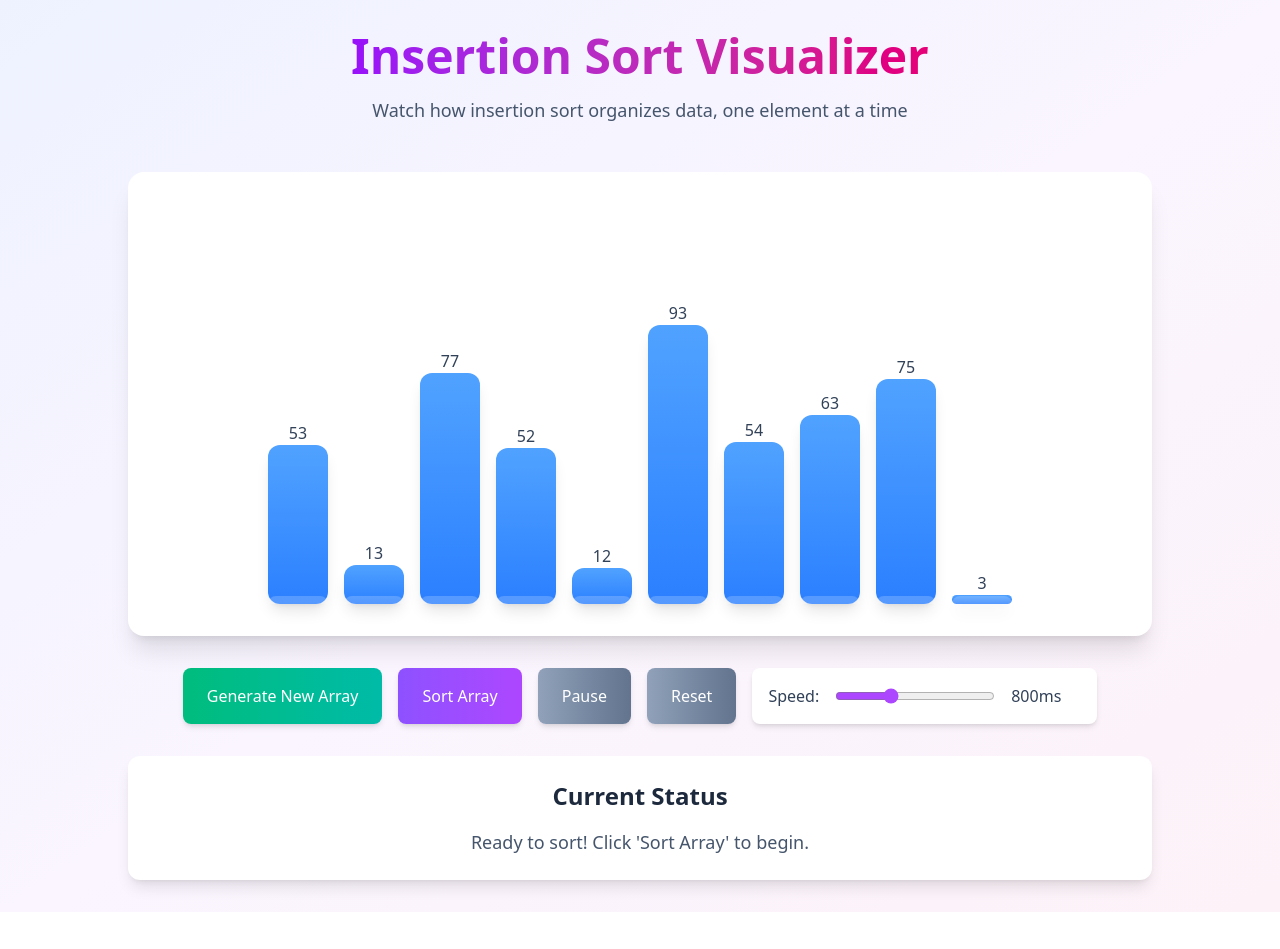
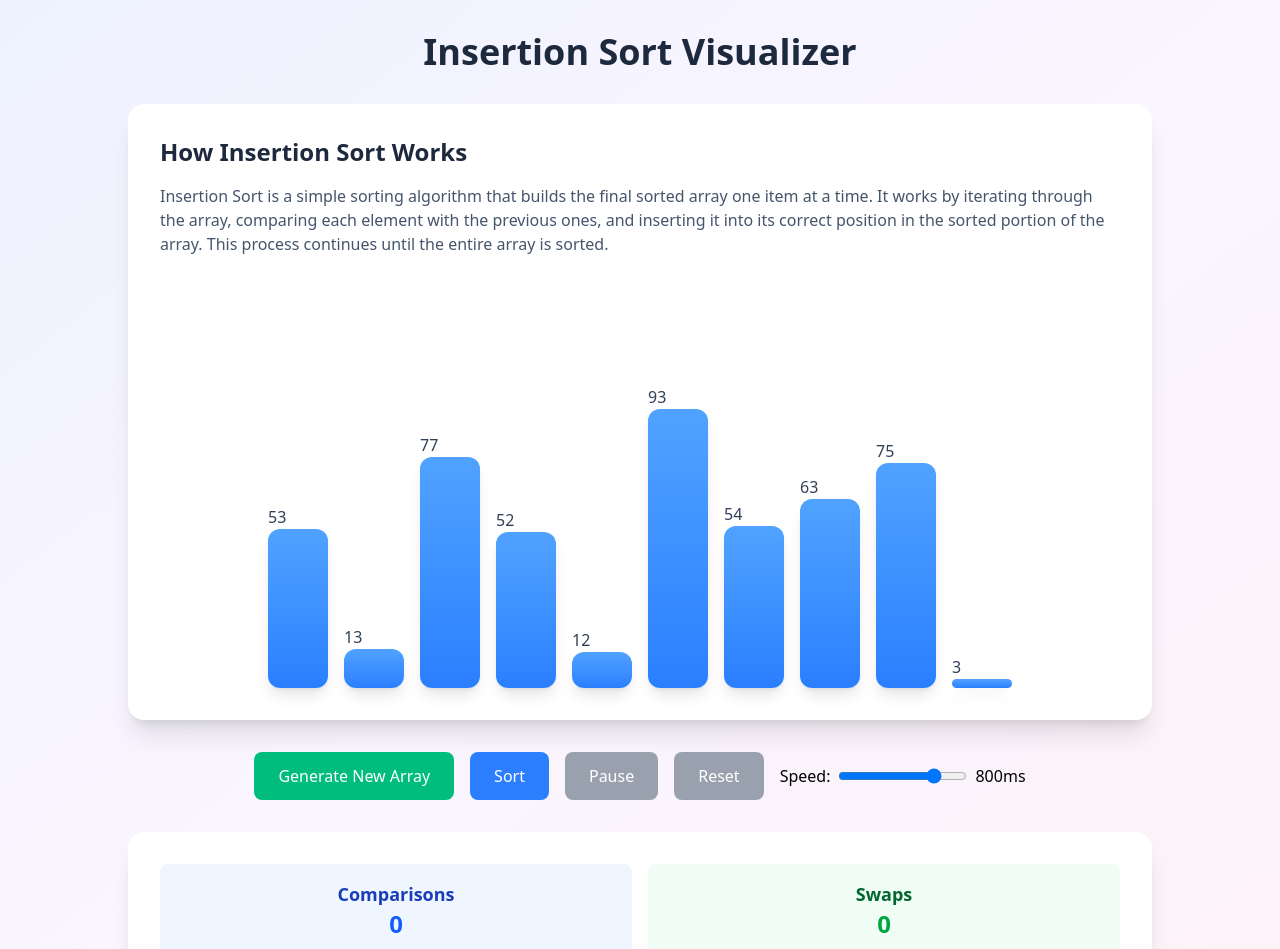
Before and after one commit to NikhilPatil2727/DSAVisualizer, a React (Vite) app: page / in a window 1280 px wide. Shown: the top 949 px of the page. Before the commit the page ends 912 px from the top, so only its background shows below. Built offline with nearby package versions, Linux system fonts and the light colour scheme.

Commit message:
updated code of insertion sort and all

```diff
--- a/package.json
+++ b/package.json
@@ -12,7 +12,7 @@
   "type": "commonjs",
   "dependencies": {
     "@tailwindcss/postcss": "^4.0.7",
-    "framer-motion": "^12.4.5",
+    "framer-motion": "^12.4.6",
     "parcel": "^2.13.3",
     "react": "^19.0.0",
     "react-dom": "^19.0.0",
--- a/src/components/InsertionSortVisualizer.jsx
+++ b/src/components/InsertionSortVisualizer.jsx
@@ -1,5 +1,5 @@
 import React, { useState, useEffect, useRef } from 'react';
-import { motion, AnimatePresence } from 'framer-motion';
+import { motion, AnimatePresence, LayoutGroup } from 'framer-motion';
 import { ToastContainer, toast } from 'react-toastify';
 import 'react-toastify/dist/ReactToastify.css';
 
@@ -11,11 +11,20 @@ const InsertionSortVisualizer = () => {
   const [compareIndex, setCompareIndex] = useState(-1);
   const [sortedIndices, setSortedIndices] = useState([]);
   const [speed, setSpeed] = useState(800);
-  const [swapping, setSwapping] = useState(false);
-
+  const [swappingPair, setSwappingPair] = useState(null);
+  const [comparisons, setComparisons] = useState(0);
+  const [swaps, setSwaps] = useState(0);
   const sortingRef = useRef(null);
 
-  // Generate a random array
+  useEffect(() => {
+    generateArray();
+    return () => {
+      if (sortingRef.current) {
+        clearTimeout(sortingRef.current);
+      }
+    };
+  }, []);
+
   const generateArray = () => {
     const newArray = Array.from({ length: 10 }, () => Math.floor(Math.random() * 99) + 1);
     setArray(newArray);
@@ -28,95 +37,96 @@ const InsertionSortVisualizer = () => {
     setSortedIndices([]);
     setSorting(false);
     setPaused(false);
-    setSwapping(false);
+    setSwappingPair(null);
+    setComparisons(0);
+    setSwaps(0);
     if (sortingRef.current) {
       clearTimeout(sortingRef.current);
     }
   };
 
-  useEffect(() => {
-    generateArray();
-    return () => {
-      if (sortingRef.current) {
-        clearTimeout(sortingRef.current);
-      }
-    };
-  }, []);
-
   const sleep = (ms) => new Promise((resolve) => {
     sortingRef.current = setTimeout(resolve, ms);
   });
 
-  const pauseSort = () => {
-    setPaused(true);
-    toast.info("Sorting paused! Click 'Reset' to start over.", {
-      position: "top-center",
-      autoClose: 3000,
-    });
+  const animateSwap = async (arr, j) => {
+    setSwappingPair([j, j + 1]);
+    await sleep(speed / 2);
+
+    const temp = arr[j];
+    arr[j] = arr[j + 1];
+    arr[j + 1] = temp;
+
+    setArray([...arr]);
+    setSwaps(s => s + 1);
+    await sleep(speed / 2);
+    setSwappingPair(null);
   };
 
-  // Enhanced Insertion Sort with smooth animations
   const insertionSort = async () => {
     if (sorting) return;
     setSorting(true);
+    setComparisons(0);
+    setSwaps(0);
 
     const arr = [...array];
     const n = arr.length;
 
     for (let i = 1; i < n && !paused; i++) {
       setCurrentIndex(i);
+      const key = arr[i];
       let j = i - 1;
-      const key = arr[i];
 
-      while (j >= 0 && arr[j] > key && !paused) {
+      while (j >= 0 && !paused) {
         setCompareIndex(j);
+        setComparisons(c => c + 1);
         await sleep(speed);
 
-        // Animate swap
-        setSwapping(true);
-        arr[j + 1] = arr[j];
-        setArray([...arr]);
-        await sleep(speed / 2);
-        setSwapping(false);
-
+        if (arr[j] > key) {
+          await animateSwap(arr, j);
           j--;
+        } else {
+          break;
+        }
       }
 
-      arr[j + 1] = key;
-      setArray([...arr]);
-      setSortedIndices((prev) => [...prev, j + 1]);
-      await sleep(speed);
+      setSortedIndices(prev => [...prev, i]);
     }
 
     if (!paused) {
       setCurrentIndex(-1);
       setCompareIndex(-1);
       setSorting(false);
-      toast.success("Sorting completed!", {
-        position: "top-center",
-        autoClose: 3000,
-      });
+      toast.success(`Sorting completed! Comparisons: ${comparisons}, Swaps: ${swaps}`);
+    } else {
+      toast.info('Sorting paused. Click reset to start over.');
     }
+  };
+
+  const handlePause = () => {
+    setPaused(true);
+    toast.info('Sorting paused. Click reset to start over.');
   };
 
   return (
     <div className="flex flex-col items-center min-h-screen bg-gradient-to-br from-indigo-50 via-purple-50 to-pink-50 p-4 md:p-8">
       <ToastContainer />
 
-      {/* Enhanced Title Section */}
-      <div className="text-center mb-12">
-        <h1 className="text-5xl font-bold bg-clip-text text-transparent bg-gradient-to-r from-purple-600 to-pink-600 mb-4">
-          Insertion Sort Visualizer
-        </h1>
-        <p className="text-slate-600 text-lg">
-          Watch how insertion sort organizes data, one element at a time
+      <h1 className="text-4xl font-bold text-slate-800 mb-8">Insertion Sort Visualizer</h1>
+
+      <div className="w-full max-w-5xl bg-white rounded-2xl shadow-xl p-8 mb-8">
+        <div className="mb-8">
+          <h2 className="text-2xl font-semibold text-slate-800 mb-4">How Insertion Sort Works</h2>
+          <p className="text-slate-600">
+            Insertion Sort is a simple sorting algorithm that builds the final sorted array one item at a time.
+            It works by iterating through the array, comparing each element with the previous ones, and inserting it
+            into its correct position in the sorted portion of the array. This process continues until the entire array is sorted.
           </p>
         </div>
 
-      {/* Visualization Section */}
-      <div className="w-full max-w-5xl bg-white rounded-2xl shadow-xl p-8 mb-8">
+        <LayoutGroup>
           <div className="flex justify-center items-end gap-2 md:gap-4 h-[400px]">
-          <AnimatePresence>
+            <AnimatePresence mode="popLayout">
               {array.map((value, idx) => (
                 <motion.div
                   key={idx}
@@ -125,10 +135,17 @@ const InsertionSortVisualizer = () => {
                   animate={{
                     opacity: 1,
                     y: 0,
-                  scale: swapping && (idx === currentIndex || idx === compareIndex) ? 1.1 : 1,
+                    scale: swappingPair?.includes(idx) ? 1.1 : 1,
+                    x: swappingPair?.includes(idx)
+                      ? (swappingPair[0] === idx ? 40 : -40)
+                      : 0
                   }}
-                transition={{ duration: 0.3 }}
-                className={`flex flex-col items-center justify-end relative ${
+                  transition={{
+                    type: "spring",
+                    stiffness: 300,
+                    damping: 20
+                  }}
+                  className={`relative ${
                     idx === currentIndex
                       ? 'bg-gradient-to-t from-red-500 to-red-400'
                       : idx === compareIndex
@@ -139,85 +156,74 @@ const InsertionSortVisualizer = () => {
                   } rounded-xl shadow-lg`}
                   style={{ width: '60px', height: `${value * 3}px` }}
                 >
-                <span className="absolute -top-6 text-slate-700 font-medium">{value}</span>
-                <div className="h-2 w-full bg-white/20 rounded-t-xl" />
+                  <motion.span
+                    className="absolute -top-6 text-slate-700 font-medium"
+                    animate={{ scale: swappingPair?.includes(idx) ? 1.2 : 1 }}
+                  >
+                    {value}
+                  </motion.span>
                 </motion.div>
               ))}
             </AnimatePresence>
           </div>
+        </LayoutGroup>
       </div>
 
-      {/* Enhanced Controls Section */}
-      <div className="flex flex-wrap justify-center gap-4 mb-8">
+      <div className="flex flex-wrap gap-4 mb-8">
         <button
           onClick={generateArray}
           disabled={sorting && !paused}
-          className="px-6 py-3 bg-gradient-to-r from-emerald-500 to-teal-500 hover:from-emerald-600
-                   hover:to-teal-600 disabled:from-slate-400 disabled:to-slate-500 text-white font-medium
-                   rounded-lg transition-all duration-200 transform hover:scale-105 disabled:hover:scale-100
-                   disabled:cursor-not-allowed shadow-md"
+          className="px-6 py-3 bg-emerald-500 text-white rounded-lg disabled:bg-gray-400"
         >
           Generate New Array
         </button>
         <button
           onClick={insertionSort}
           disabled={sorting || paused}
-          className="px-6 py-3 bg-gradient-to-r from-violet-500 to-purple-500 hover:from-violet-600
-                   hover:to-purple-600 disabled:from-slate-400 disabled:to-slate-500 text-white font-medium
-                   rounded-lg transition-all duration-200 transform hover:scale-105 disabled:hover:scale-100
-                   disabled:cursor-not-allowed shadow-md"
+          className="px-6 py-3 bg-blue-500 text-white rounded-lg disabled:bg-gray-400"
         >
-          Sort Array
+          Sort
         </button>
         <button
-          onClick={pauseSort}
+          onClick={handlePause}
           disabled={!sorting || paused}
-          className="px-6 py-3 bg-gradient-to-r from-amber-500 to-orange-500 hover:from-amber-600
-                   hover:to-orange-600 disabled:from-slate-400 disabled:to-slate-500 text-white font-medium
-                   rounded-lg transition-all duration-200 transform hover:scale-105 disabled:hover:scale-100
-                   disabled:cursor-not-allowed shadow-md"
+          className="px-6 py-3 bg-yellow-500 text-white rounded-lg disabled:bg-gray-400"
         >
           Pause
         </button>
         <button
           onClick={resetState}
           disabled={!sorting && !paused}
-          className="px-6 py-3 bg-gradient-to-r from-red-500 to-pink-500 hover:from-red-600
-                   hover:to-pink-600 disabled:from-slate-400 disabled:to-slate-500 text-white font-medium
-                   rounded-lg transition-all duration-200 transform hover:scale-105 disabled:hover:scale-100
-                   disabled:cursor-not-allowed shadow-md"
+          className="px-6 py-3 bg-red-500 text-white rounded-lg disabled:bg-gray-400"
         >
           Reset
         </button>
 
-        <div className="flex items-center gap-4 bg-white p-4 rounded-lg shadow-md">
-          <label htmlFor="speed" className="text-slate-700 font-medium">
-            Speed:
-          </label>
+        <div className="flex items-center gap-2">
+          <label htmlFor="speed">Speed:</label>
           <input
             id="speed"
             type="range"
-            min="200"
-            max="2000"
-            step="100"
+            min="100"
+            max="1000"
             value={speed}
             onChange={(e) => setSpeed(Number(e.target.value))}
-            className="w-40 accent-purple-500"
           />
-          <span className="text-slate-700 min-w-[70px]">{speed}ms</span>
+          <span>{speed}ms</span>
         </div>
       </div>
 
-      {/* Status Section */}
-      <div className="w-full max-w-5xl bg-white rounded-xl shadow-lg p-6 text-center">
-        <h2 className="text-2xl font-bold text-slate-800 mb-4">Current Status</h2>
-        <p className="text-lg text-slate-600">
-          {paused
-            ? "Sorting paused. Click 'Reset' to start over."
-            : sorting
-            ? `Inserting element ${array[currentIndex]} into its correct position...`
-            : "Ready to sort! Click 'Sort Array' to begin."}
-        </p>
+      <div className="w-full max-w-5xl bg-white rounded-2xl shadow-xl p-8">
+        <div className="grid grid-cols-2 gap-4">
+          <div className="text-center p-4 bg-blue-50 rounded-lg">
+            <p className="text-lg font-semibold text-blue-800">Comparisons</p>
+            <p className="text-2xl font-bold text-blue-600">{comparisons}</p>
+          </div>
+          <div className="text-center p-4 bg-green-50 rounded-lg">
+            <p className="text-lg font-semibold text-green-800">Swaps</p>
+            <p className="text-2xl font-bold text-green-600">{swaps}</p>
+          </div>
+        </div>
       </div>
     </div>
   );
```
Also changed, not shown: 1 other file (tests, documents, lock files or other folders). Lines whose indentation alone changed are shown as unchanged.
